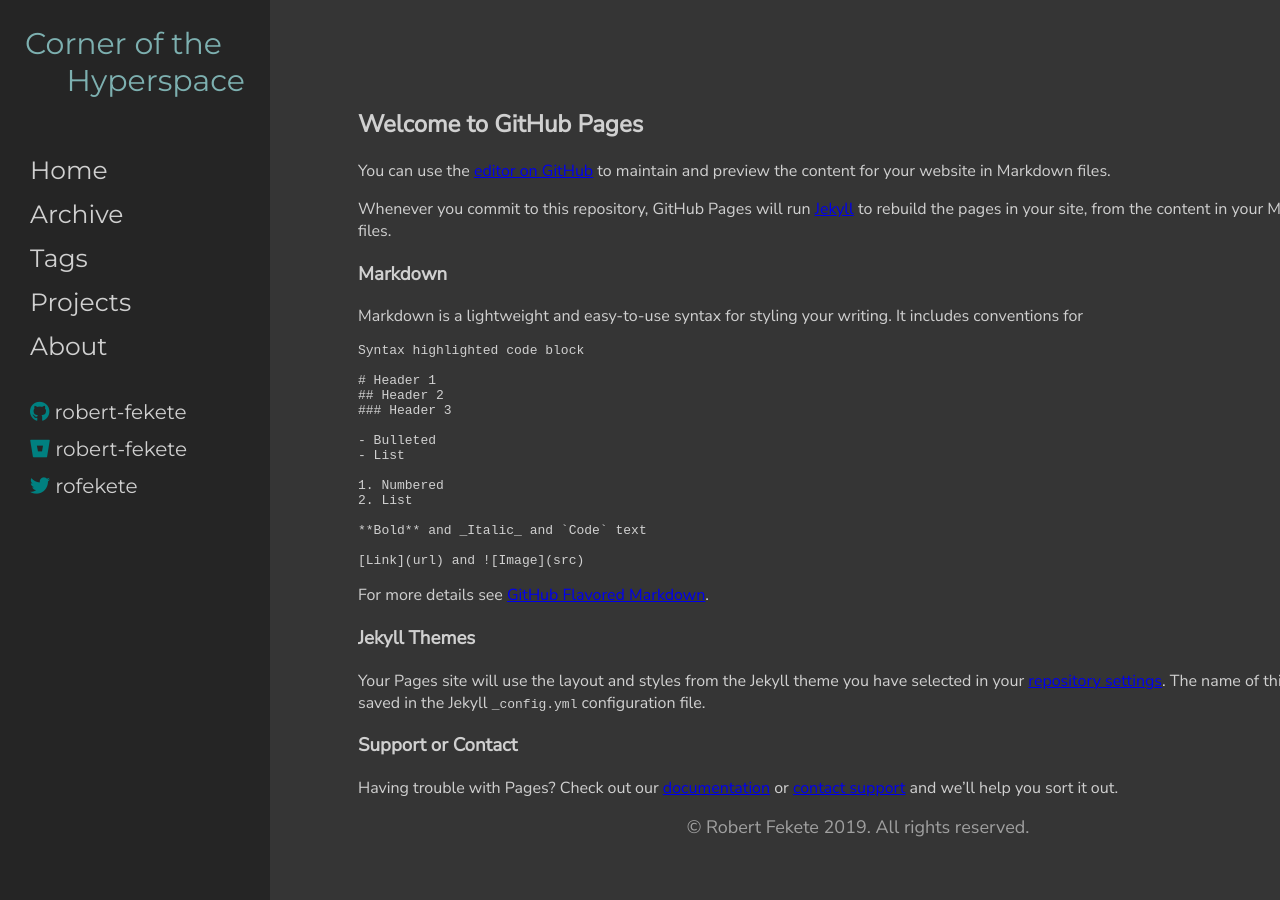
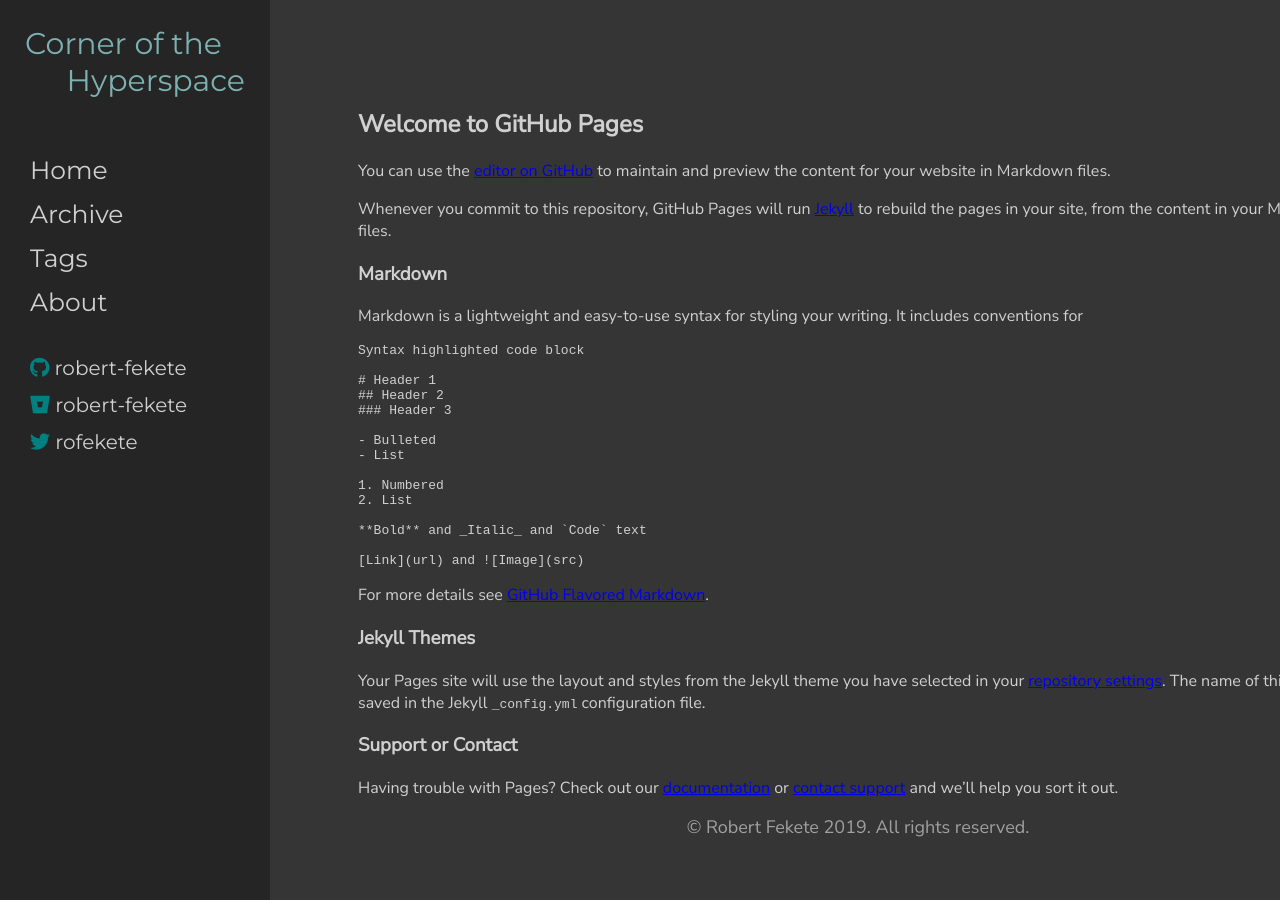
Before and after one commit to robert-fekete/robert-fekete.github.io, a Jekyll site: the page built from README.md, in a window 1280 px wide. Built offline with Jekyll 4.4.1, drawn with Linux system fonts in a browser that asks for light colours; nearby versions of some CDN libraries; our own code applies the rules of GitHub Pages for plain Markdown files.

Commit message:
Removing Projects from navbar temporarily

```diff
--- a/_includes/navbar.html
+++ b/_includes/navbar.html
@@ -14,7 +14,7 @@
             <li><a href="/index/" class="nav-link">Home</a></li></br>
             <li><a href="/archive/" class="nav-link">Archive</a></li></br>
             <li><a href="/tags/" class="nav-link">Tags</a></li></br>
-            <li><a class="nav-link">Projects</a></li></br>
+            <!-- <li><a class="nav-link">Projects</a></li></br> -->
             <li><a href="/about/" class="nav-link">About</a></li></br>
         </ul>
         <ul class="navbar-handles">
```
